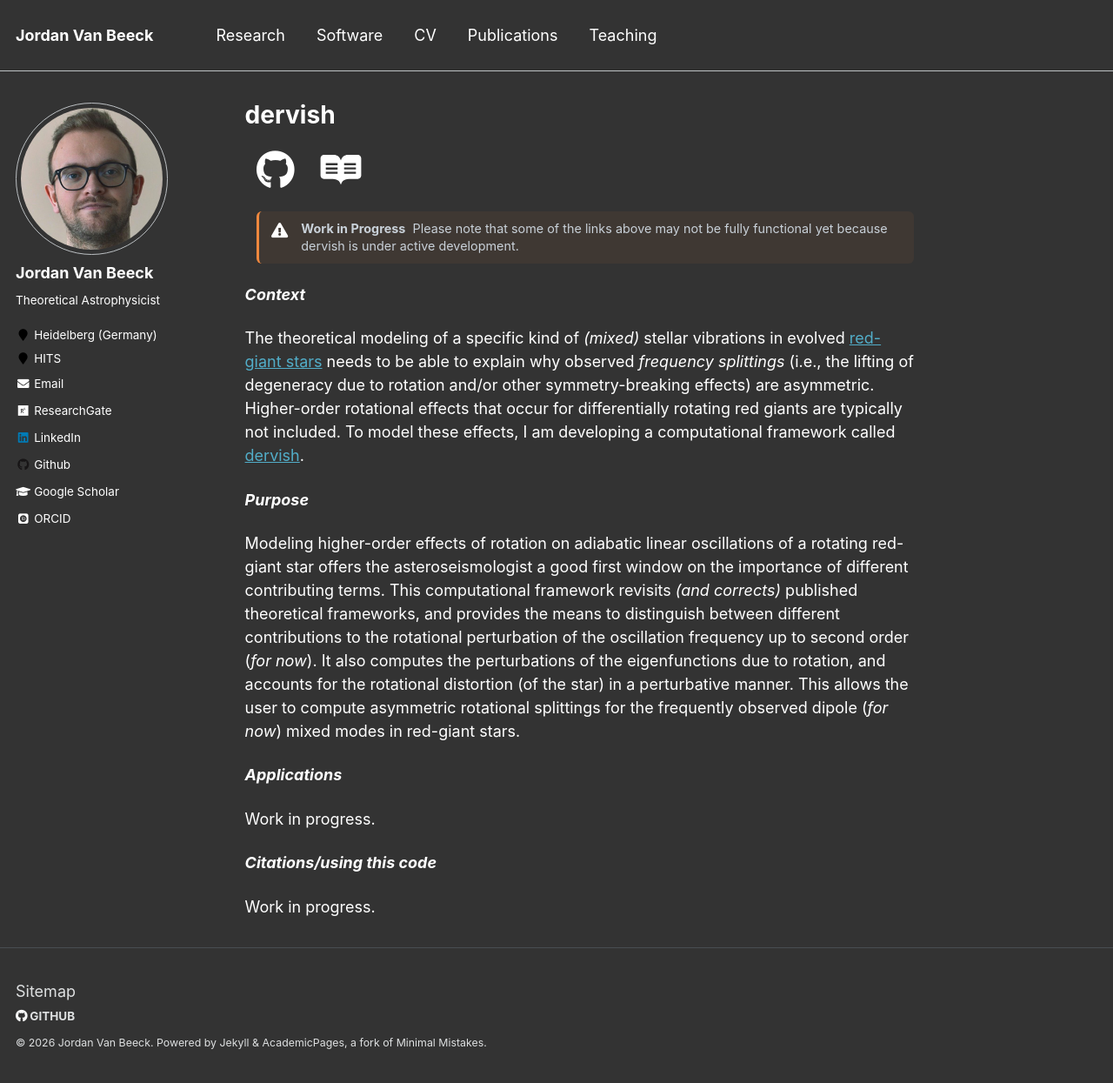
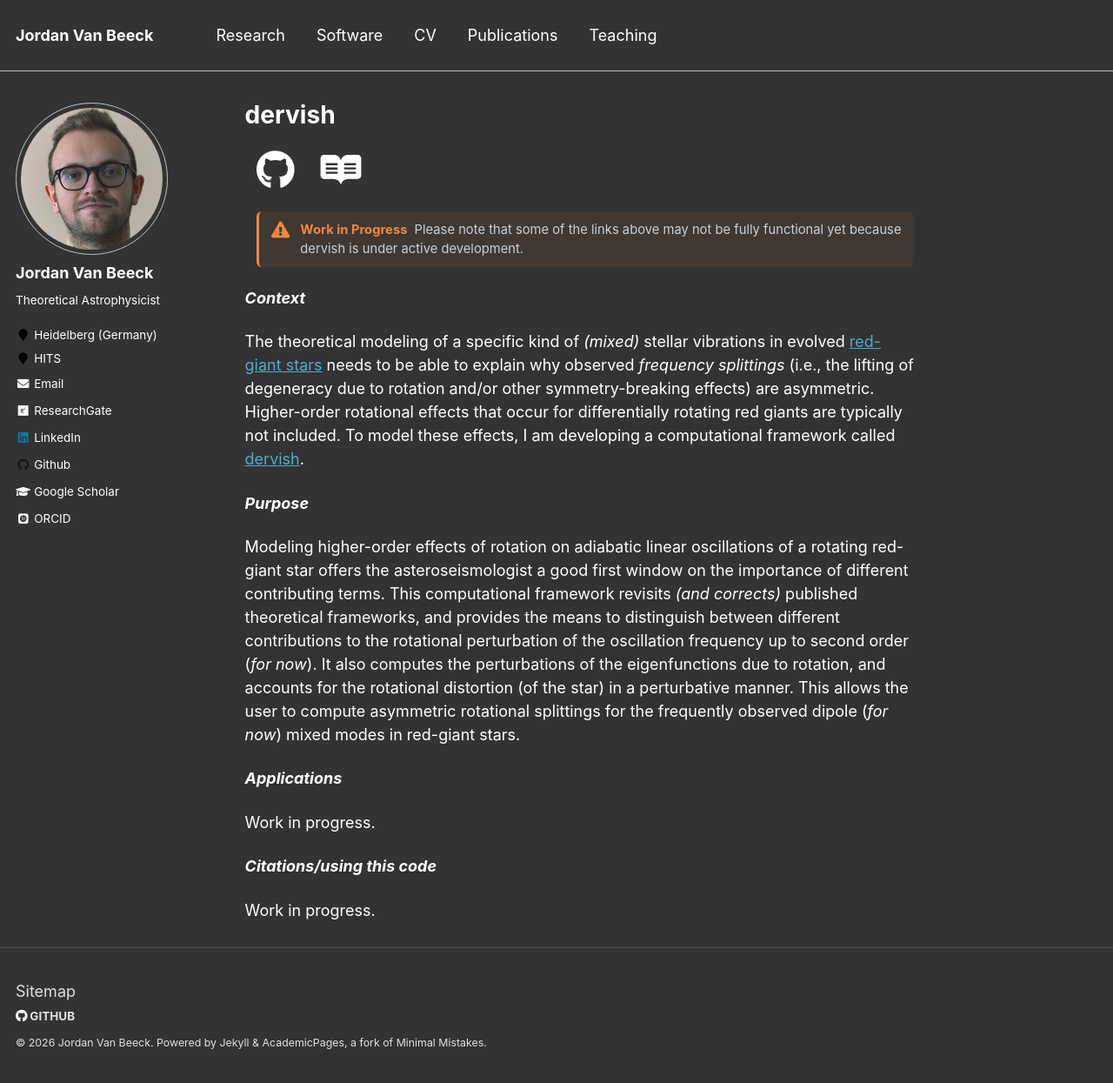
Before and after one commit to JVB11/jvb11.github.io, a Jekyll site: the page built from _software/dervish.md, in a window 1280 px wide and 1245 px high. Shown: the whole window at 87% size. Built offline with Jekyll 4.4.1, drawn with Linux system fonts in a browser that asks for light colours; some web fonts are replaced.

Commit message:
generalize warning box

```diff
--- a/_includes/work-in-progress-warning-links.html
+++ b/_includes/work-in-progress-warning-links.html
@@ -1,55 +1,57 @@
 <!-- CREATE CSS STYLE -->
 <style>
   .custom-alert-box {
-    display: flex;
-    align-items: flex-start;
+    display: block;
     border-radius: 6px;
     padding: 10px 14px;
     margin-top: 1.2rem;
     margin-bottom: 1.2rem;
     margin-left: 0.75rem;
+    overflow: hidden;
   }
 
   .custom-alert-icon {
-    font-size: 0.95rem;
-    margin-top: 3px;
-    margin-right: 15px;
-    flex-shrink: 0;
+    font-size: 1.05rem;
+    float: left;
+    margin-top: 2px;
+    margin-right: 12px;
+    margin-bottom: 4px;
   }
 
   .custom-alert-text {
     color: #c9d1d9;
-    font-size: 0.8rem;
-    line-height: 1.4;
+    font-size: 0.82rem;
+    line-height: 1.5;
   }
 
   .custom-alert-title {
-    display: inline-block;
+    display: inline;
     margin-right: 4px;
+    font-weight: bold;
   }
   /* WARNING: ORANGE */
   .alert-warning {
     background-color: rgba(240,136, 62, 0.06);
     border-left: 3px solid #f0883e;
   }
-  .alert-warning .custom-alert-icon
-  .alert-warning .custom-alert-title { color: #f0883e; }
+  .icon-warning { color: #f0883e !important;}
+  .title-warning { color: #f0883e !important; }
   /* INFO: BLUE */
   .alert-info {
     background-color: rgba(82, 173, 200, 0.06);
     border-left: 3px solid #327286;
   }
-  .alert-info .custom-alert-icon
-  .alert-info .custom-alert-title { color: 327286; }
+  .icon-info { color: #327286 !important; }
+  .title-info { color: #327286 !important; }
 </style>
 
 <!-- CREATE HTML STRUCTURE -->
 {% if include.type == "warning" %}
 
   <div class="custom-alert-box alert-warning">
-    <i class="fas fa-exclamation-triangle custom-alert-icon"></i>
+    <i class="fas fa-exclamation-triangle custom-alert-icon icon-warning"></i>
     <div class="custom-alert-text">
-      <strong class="custom-alert-title">Work in Progress</strong>
+      <strong class="custom-alert-title title-warning">Work in Progress</strong>
       {{ include.text }}
     </div>
   </div>
@@ -57,9 +59,9 @@
 {% else %}
 
   <div class="custom-alert-box alert-info">
-    <i class="fas fa-info-circle custom-alert-icon"></i>
+    <i class="fas fa-info-circle custom-alert-icon icon-info"></i>
     <div class="custom-alert-text">
-      <strong class="custom-alert-title">Info</strong>
+      <strong class="custom-alert-title title-info">Info</strong>
       {{ include.text }}
     </div>
   </div>
```
